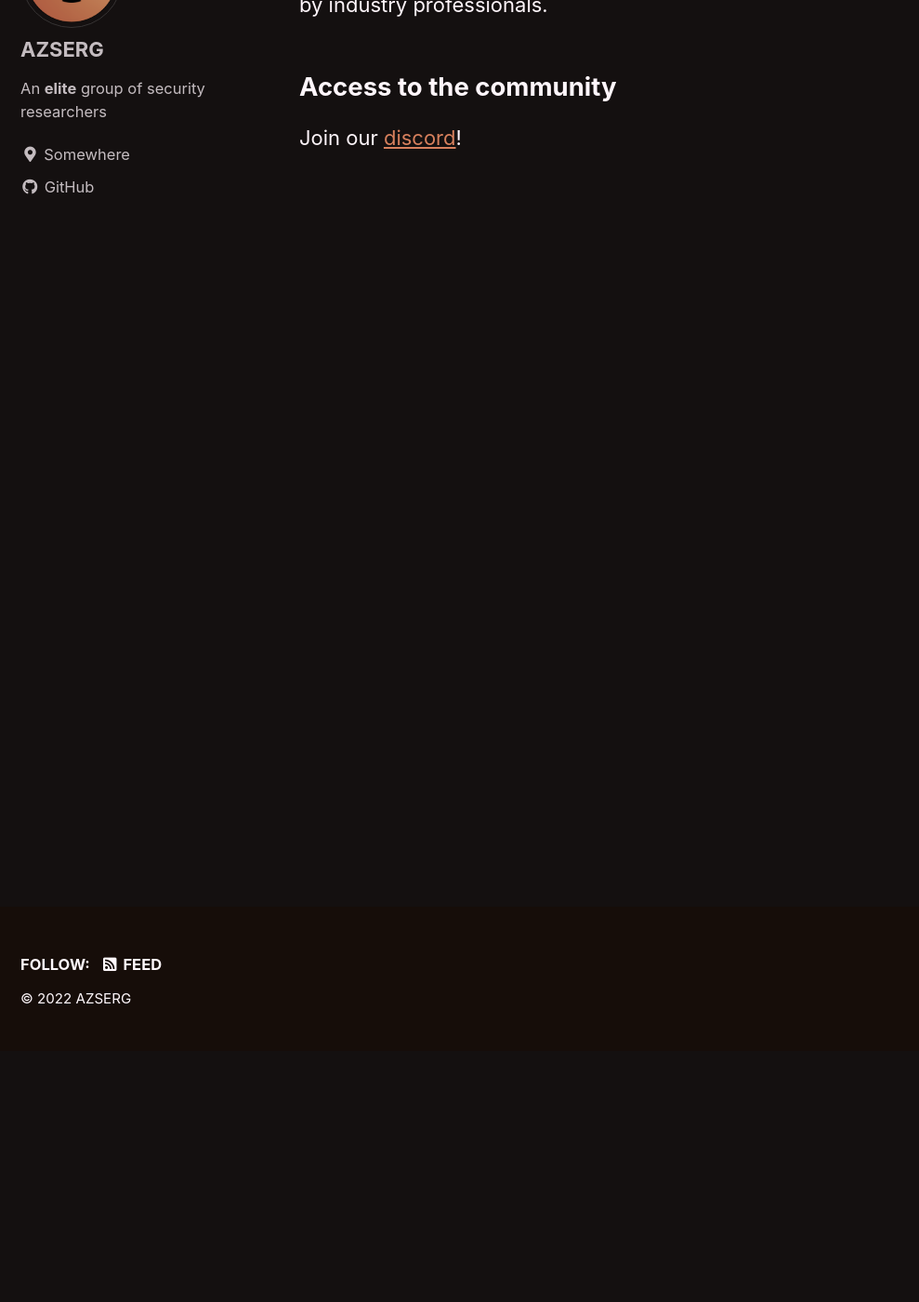
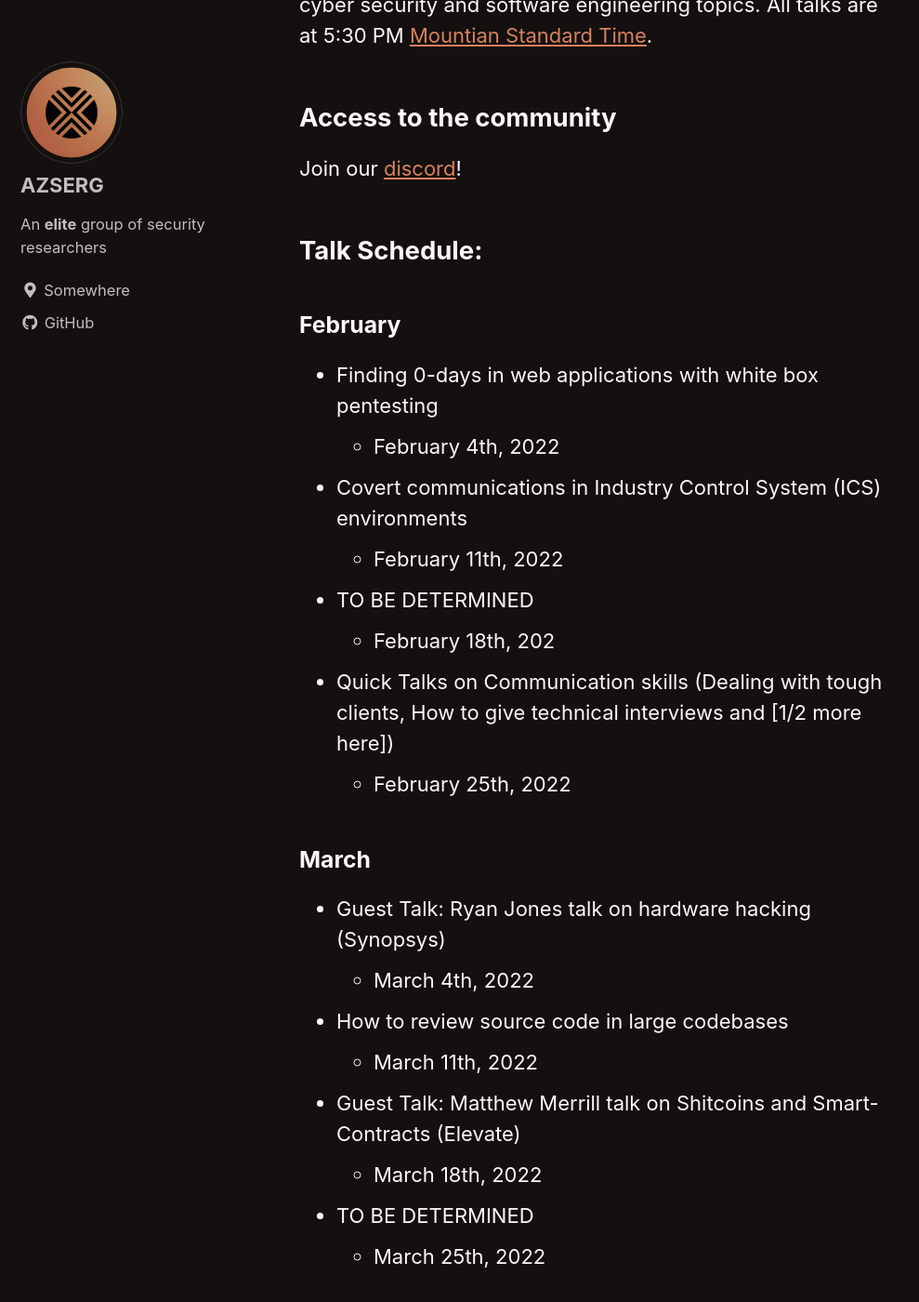
Before and after one commit to AZSERG/AZSERG.github.io, a Jekyll site: the page built from _pages/products.md, in a window 1280 px wide and 1400 px high, scrolled down 270 px. Shown: the whole window at 93% size, without its empty margins (0-989 px from the left). Built offline with Jekyll 4.4.1, drawn with Linux system fonts in a browser that asks for light colours; cached includes are drawn as plain includes; some of the changed text lies outside the part shown.

Commit message:
updating talk schedule.

```diff
--- a/_pages/products.md
+++ b/_pages/products.md
@@ -6,9 +6,44 @@ layout: tag
 ---
 
 # What is this?
-AZSERG has created a VIP subscripton for private talks given by industry professionals.
+AZSERG provides students with weekly talks on various cyber security and software engineering topics.  All talks are at 5:30 PM [Mountian Standard Time](https://savvytime.com/converter/mst-to-pt-cdt).
 
 
 ## Access to the community
 
 Join our [discord](https://discord.gg/cXukpqt7JN)!
+
+
+## Talk Schedule:
+
+### February
+* Finding 0-days in web applications with white box pentesting
+    * February 4th, 2022
+* Covert communications in Industry Control System (ICS) environments
+    * February 11th, 2022
+* TO BE DETERMINED
+    * February 18th, 202
+* Quick Talks on Communication skills (Dealing with tough clients, How to give technical interviews and [1/2 more here])
+    * February 25th, 2022
+
+### March
+* Guest Talk: Ryan Jones talk on hardware hacking (Synopsys)
+    * March 4th, 2022
+* How to review source code in large codebases
+    * March 11th, 2022
+* Guest Talk: Matthew Merrill talk on Shitcoins and Smart-Contracts (Elevate)
+    * March 18th, 2022
+* TO BE DETERMINED
+    * March 25th, 2022
+
+### April
+* Guest Talk: Skyler Knecht talk on internal network penetration testing (Optiv)
+    * April 1st, 2022
+* Red team Architecture series: PT. 1
+    * April 8th, 2022
+* Red team Architecture series: PT. 2
+    * April 15th, 2022
+* Red team Architecture series: PT. 3
+    * April 22nd, 2022
+* Red team Architecture series: PT. 4
+    * April 29th, 2022
```
